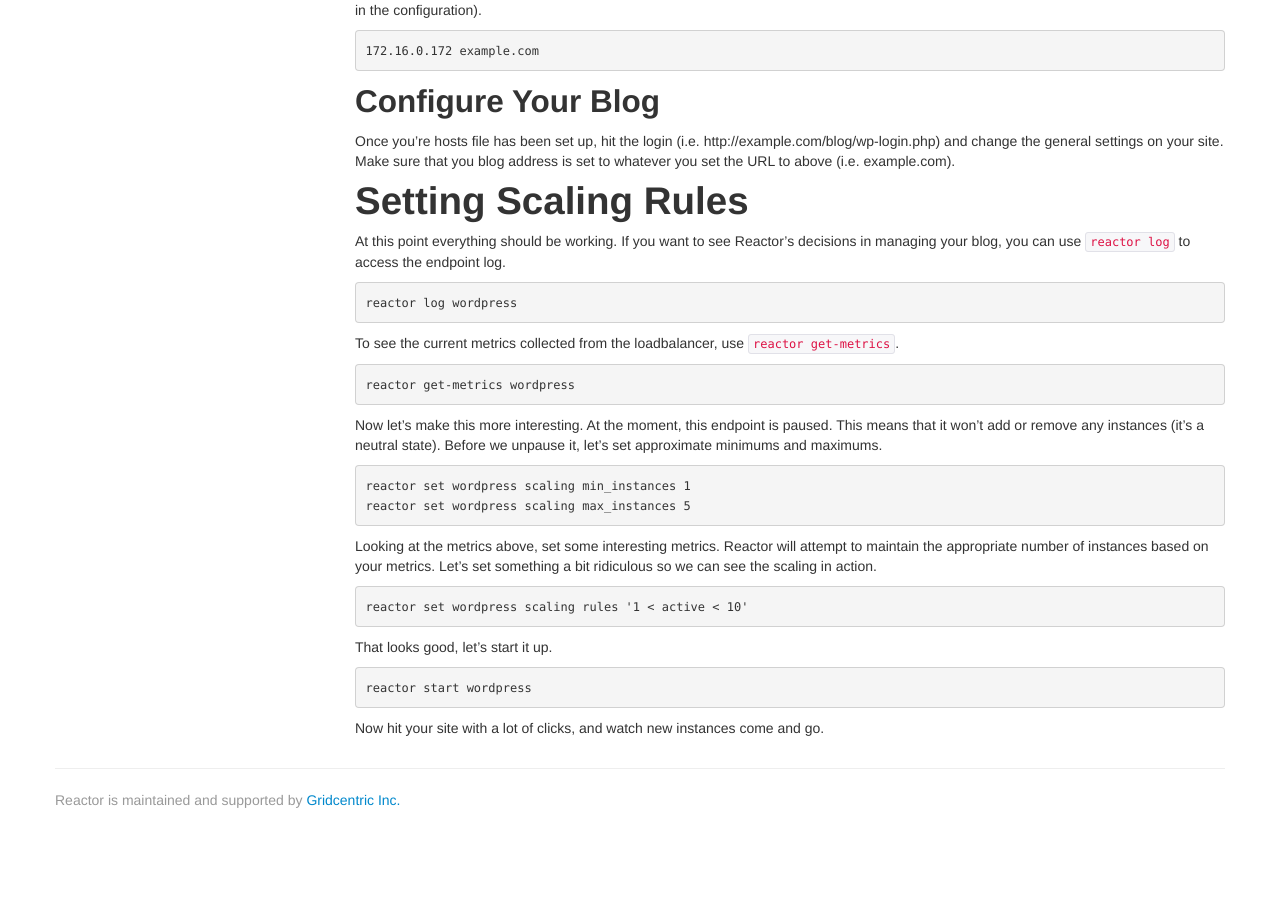
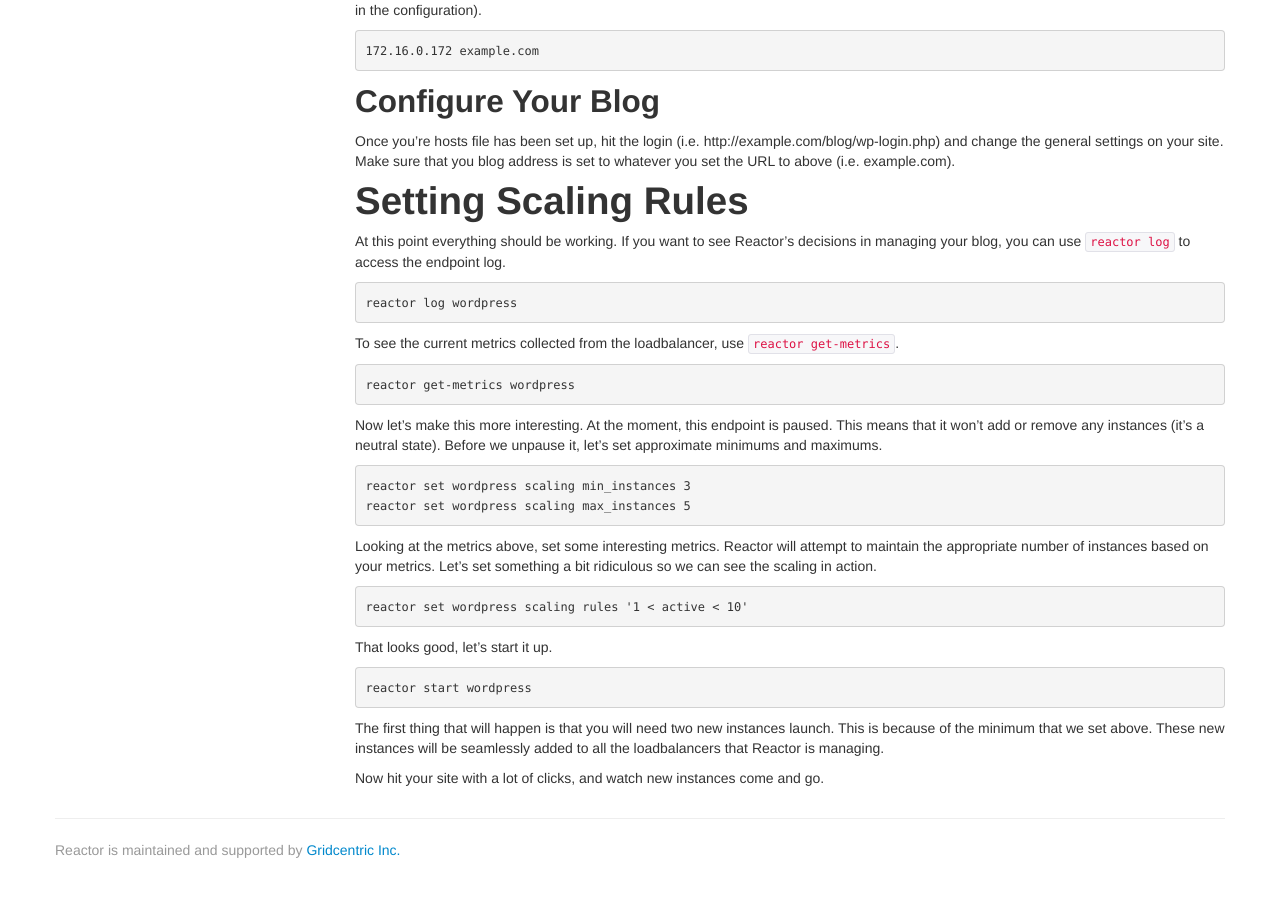
Before and after one commit to gridcentric/reactor-docs, a Jekyll site: the page built from docs/tutorial.md, in a window 1280 px wide and 900 px high, scrolled down 4521 px. Shown: the top 897 px of the window. Built offline with Jekyll 4.4.1, drawn with Linux system fonts in a browser that asks for light colours; before the commit the page ends 5371 px from its top, so only the background shows below that.

Commit message:
Use 3 for min_instances.

```diff
--- a/docs/tutorial.md
+++ b/docs/tutorial.md
@@ -258,7 +258,7 @@ Now let's make this more interesting. At the moment, this endpoint is paused.
 This means that it won't add or remove any instances (it's a neutral state).
 Before we unpause it, let's set approximate minimums and maximums.
 
-    reactor set wordpress scaling min_instances 1
+    reactor set wordpress scaling min_instances 3
     reactor set wordpress scaling max_instances 5
 
 Looking at the metrics above, set some interesting metrics. Reactor will
@@ -271,4 +271,8 @@ That looks good, let's start it up.
 
     reactor start wordpress
 
+The first thing that will happen is that you will need two new instances
+launch. This is because of the minimum that we set above. These new instances
+will be seamlessly added to all the loadbalancers that Reactor is managing.
+
 Now hit your site with a lot of clicks, and watch new instances come and go.
```
